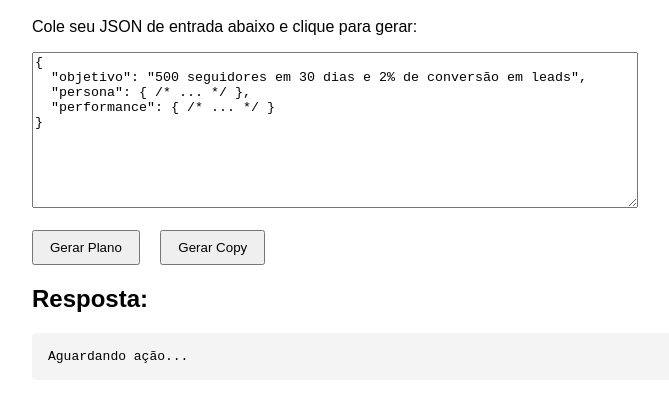
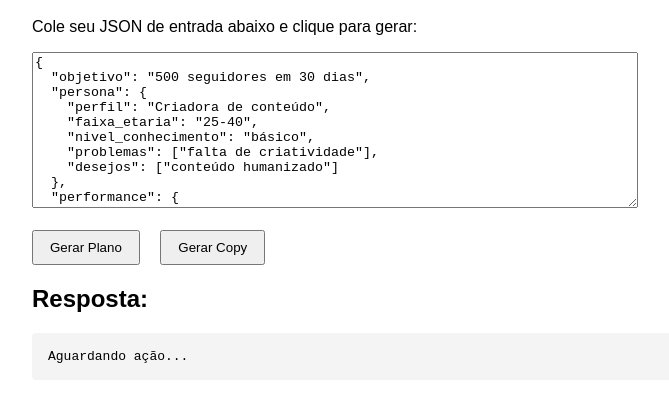
Before and after one commit to Luvecoso/instagram-gpt-agents, a website: page index.html in a window 1280 px wide. Shown: the part 72-474 px from the top of the page, without its empty margins (0-669 px from the left). Drawn offline with Linux system fonts and the light colour scheme.

Commit message:
Update index.html

```diff
--- a/index.html
+++ b/index.html
@@ -14,11 +14,23 @@
 <body>
   <h1>Teste de Agentes GPT</h1>
   <p>Cole seu JSON de entrada abaixo e clique para gerar:</p>
- <textarea id="input" rows="10">{
-  "objetivo": "500 seguidores em 30 dias e 2% de conversão em leads",
-  "persona": { /* ... */ },
-  "performance": { /* ... */ }
-}</textarea><br><br>
+  <textarea id="input" rows="10">{
+  "objetivo": "500 seguidores em 30 dias",
+  "persona": {
+    "perfil": "Criadora de conteúdo",
+    "faixa_etaria": "25-40",
+    "nivel_conhecimento": "básico",
+    "problemas": ["falta de criatividade"],
+    "desejos": ["conteúdo humanizado"]
+  },
+  "performance": {
+    "views": 1200,
+    "salvamentos": 80,
+    "compartilhamentos": 15,
+    "novos_seguidores": 30
+  }
+}</textarea>
+  <br><br>
   <button onclick="callAgent('strategic')">Gerar Plano</button>
   <button onclick="callAgent('copy')">Gerar Copy</button>
   <h2>Resposta:</h2>
@@ -43,3 +55,6 @@
   </script>
 </body>
 </html>
+
+</body>
+</html>
```
